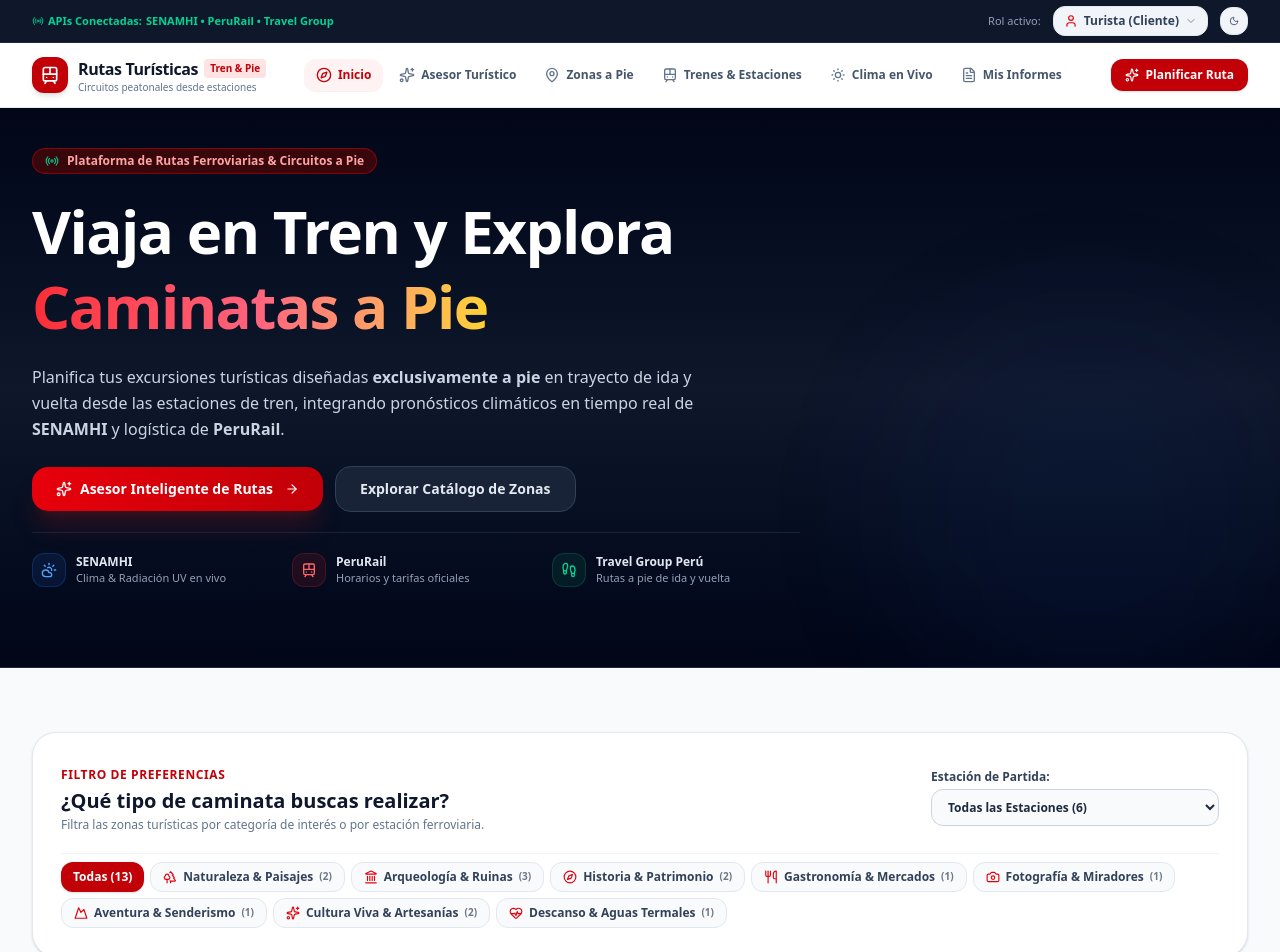
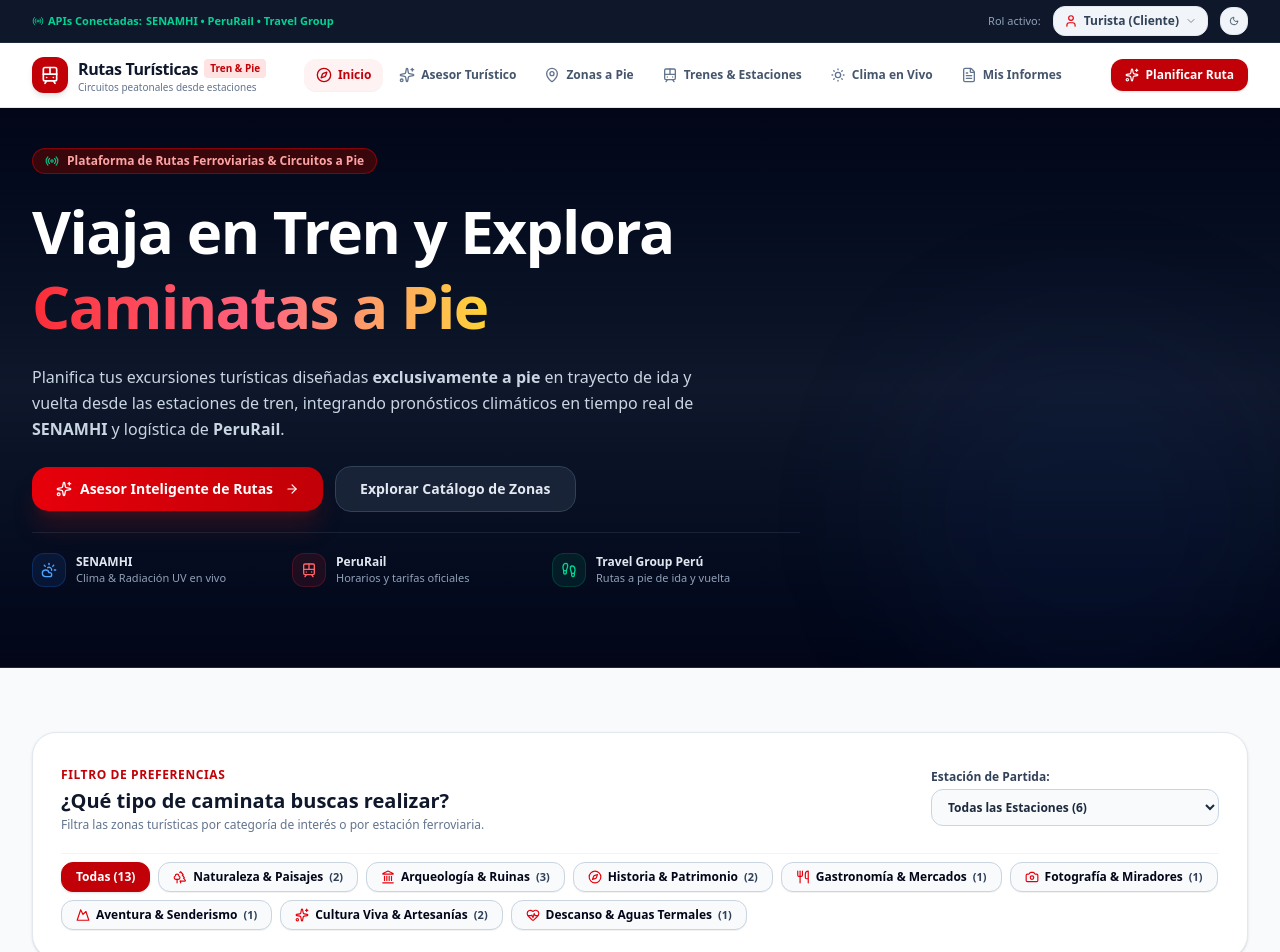
Before and after one commit to JheanLL/proyectofinal-mtc, a Next.js app: page / in a window 1280 px wide. Shown: the top 952 px of the page. Built offline with nearby package versions, Linux system fonts and the light colour scheme.

Commit message:
fix(accessibility): improve contrast and dark text on walking preferences buttons

```diff
--- a/src/app/page.tsx
+++ b/src/app/page.tsx
@@ -177,13 +177,13 @@ export default function HomePage() {
           </div>
 
           {/* Preference Pill buttons */}
-          <div className="flex flex-wrap gap-1.5 pt-2 border-t border-slate-100 dark:border-slate-800">
+          <div className="flex flex-wrap gap-2 pt-2 border-t border-slate-100 dark:border-slate-800">
             <button
               onClick={() => setSelectedCategoria('todos')}
-              className={`px-3 py-1.5 rounded-xl text-xs font-bold transition-all ${
+              className={`px-3.5 py-1.5 rounded-xl text-xs font-extrabold transition-all border ${
                 selectedCategoria === 'todos'
-                  ? 'bg-red-700 text-white shadow-sm'
-                  : 'bg-slate-100 dark:bg-slate-800 text-slate-600 dark:text-slate-300 hover:bg-slate-200 dark:hover:bg-slate-700'
+                  ? 'bg-red-700 text-white border-red-700 shadow-sm'
+                  : 'bg-slate-100 dark:bg-slate-800 text-slate-900 dark:text-slate-100 hover:bg-slate-200 dark:hover:bg-slate-700 hover:text-black dark:hover:text-white border-slate-300 dark:border-slate-700'
               }`}
             >
               Todas ({zonas.length})
@@ -197,15 +197,19 @@ export default function HomePage() {
                 <button
                   key={pref.pre_id}
                   onClick={() => setSelectedCategoria(pref.pre_codigo)}
-                  className={`inline-flex items-center gap-1.5 px-3 py-1.5 rounded-xl text-xs font-bold transition-all ${
+                  className={`group inline-flex items-center gap-1.5 px-3.5 py-1.5 rounded-xl text-xs font-extrabold transition-all border ${
                     isSelected
-                      ? 'bg-slate-900 dark:bg-slate-700 text-white shadow-sm ring-2 ring-red-600'
-                      : 'bg-slate-50 dark:bg-slate-800 text-slate-700 dark:text-slate-300 hover:bg-slate-100 dark:hover:bg-slate-750 border border-slate-200 dark:border-slate-700'
+                      ? 'bg-slate-900 dark:bg-slate-100 text-white dark:text-slate-900 border-slate-900 dark:border-slate-100 shadow-sm ring-2 ring-red-600'
+                      : 'bg-slate-50 dark:bg-slate-800 text-slate-950 dark:text-slate-100 hover:bg-slate-200 dark:hover:bg-slate-700 hover:text-black dark:hover:text-white border-slate-300 dark:border-slate-700 hover:border-slate-400 dark:hover:border-slate-600 shadow-2xs'
                   }`}
                 >
-                  <Icon className="w-3.5 h-3.5 text-red-600 dark:text-red-400" />
-                  <span>{pref.pre_nombre}</span>
-                  <span className="text-[10px] opacity-70">({count})</span>
+                  <Icon className="w-3.5 h-3.5 text-red-600 dark:text-red-400 group-hover:scale-110 transition-transform" />
+                  <span className="text-slate-950 dark:text-slate-100 group-hover:text-black dark:group-hover:text-white font-extrabold">
+                    {pref.pre_nombre}
+                  </span>
+                  <span className="text-[11px] font-black text-slate-700 dark:text-slate-300 group-hover:text-black dark:group-hover:text-white">
+                    ({count})
+                  </span>
                 </button>
               );
             })}
```
